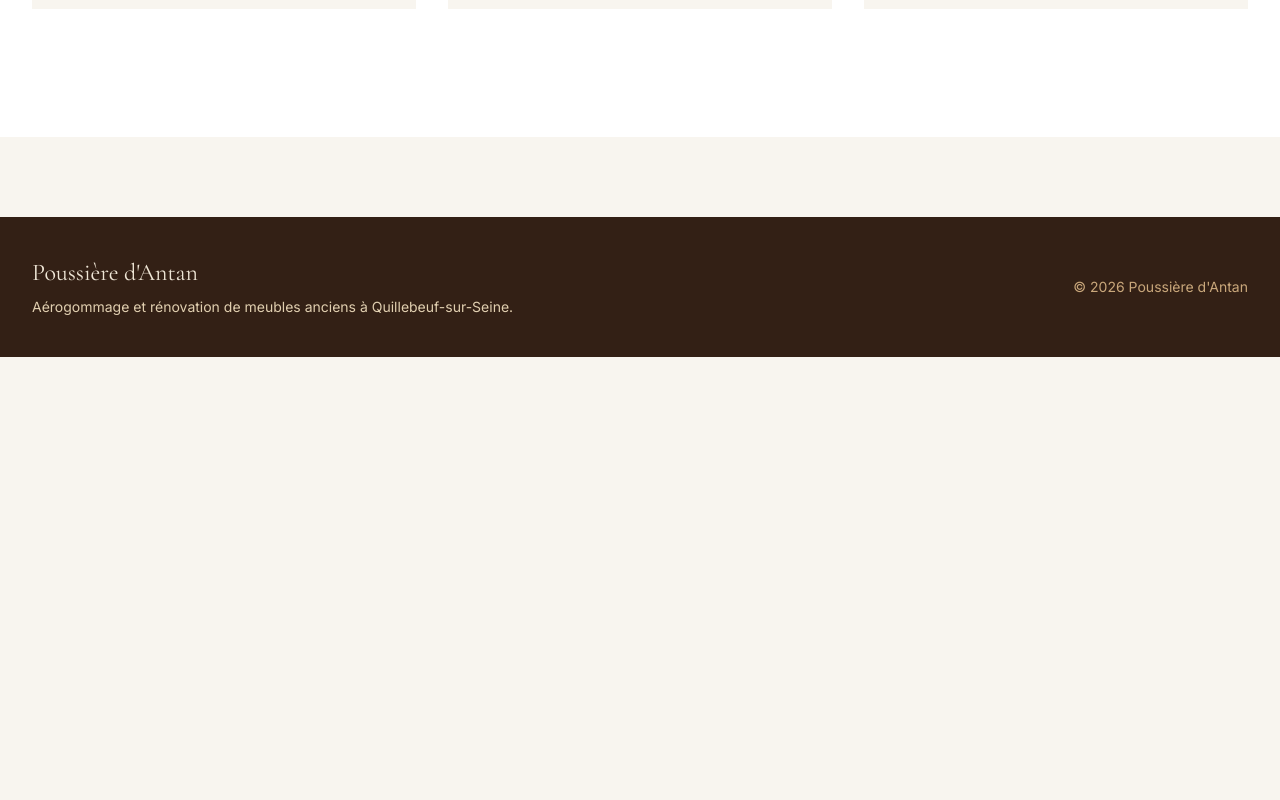
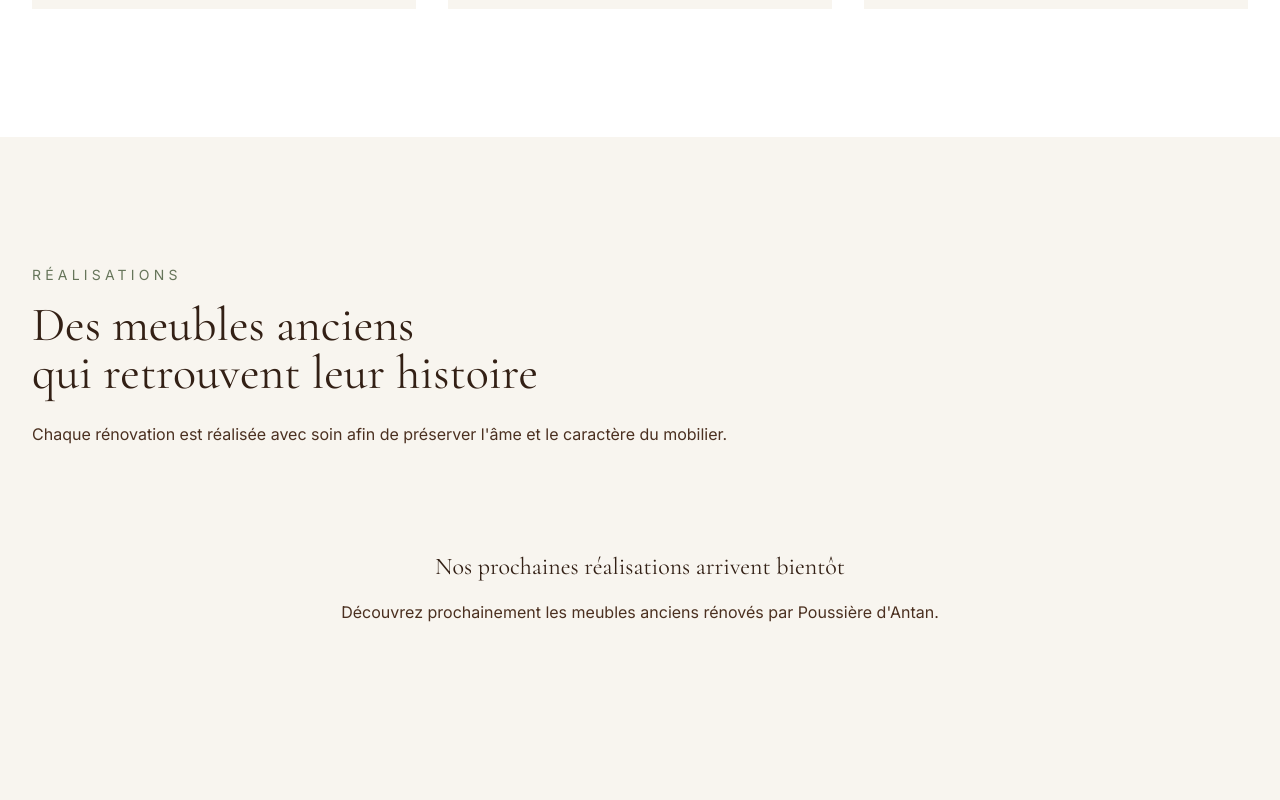
Before and after one commit to AndgelBrissaud/poussieredantan, a React (Vite) app: page / in a window 1280 px wide. Shown: the part 1500-2300 px from the top of the page. Before the commit the page ends 1857 px from the top, so only its background shows below. Built offline with nearby package versions, Linux system fonts and the light colour scheme.

Commit message:
feat: add realizations gallery section

```diff
--- a/src/App.tsx
+++ b/src/App.tsx
@@ -2,6 +2,7 @@ import Header from "./components/layout/Header";
 import Footer from "./components/layout/Footer";
 import Hero from "./components/sections/Hero";
 import Services from "./components/sections/Services";
+import Realisations from "./components/sections/Realisations";
 
 
 function App() {
@@ -12,6 +13,7 @@ function App() {
       <main className="flex-1">
         <Hero />
         <Services />
+        <Realisations />
       </main>
       <Footer />
     </div>
--- /dev/null
+++ b/src/components/sections/Realisations.tsx
@@ -0,0 +1,164 @@
+import Container from "../layout/Container";
+import { realisationsImages } from "../../utils/images";
+
+
+const realisations = realisationsImages.map(
+  (image, index) => ({
+    image,
+    title: `Réalisation ${index + 1}`,
+    description:
+      "Rénovation d'un meuble ancien par aérogommage.",
+  })
+);
+
+
+export default function Realisations() {
+
+  return (
+
+    <section
+      id="realisations"
+      className="
+        py-20
+        md:py-32
+      "
+    >
+      <Container>
+        <div
+          className="
+            max-w-3xl
+            mb-16
+          "
+        >
+          <p
+            className="
+              mb-4
+              uppercase
+              tracking-[0.3em]
+              text-sm
+              text-nature
+            "
+          >
+            Réalisations
+          </p>
+          <h2 className="title-section">
+            Des meubles anciens
+            <br />
+            qui retrouvent leur histoire
+          </h2>
+          <p className="text-content mt-6">
+            Chaque rénovation est réalisée avec soin afin
+            de préserver l'âme et le caractère du mobilier.
+          </p>
+        </div>
+        <div
+  className="
+    grid
+    gap-10
+    md:grid-cols-3
+  "
+>
+
+  {realisations.length > 0 ? (
+
+    realisations.map((item) => (
+
+      <article
+        key={item.image}
+        className="
+          overflow-hidden
+          rounded-soft
+          bg-white
+          shadow-antique
+        "
+      >
+
+        <img
+          src={item.image}
+          alt={item.title}
+          className="
+            h-72
+            w-full
+            object-cover
+          "
+        />
+
+
+        <div
+          className="
+            p-6
+          "
+        >
+
+          <h3
+            className="
+              font-display
+              text-2xl
+              text-antique-800
+            "
+          >
+            {item.title}
+          </h3>
+
+
+          <p
+            className="
+              text-content
+              mt-3
+            "
+          >
+            {item.description}
+          </p>
+
+
+        </div>
+
+      </article>
+
+    ))
+
+  ) : (
+
+    <div
+      className="
+        md:col-span-3
+        rounded-soft
+        bg-antique-50
+        p-10
+        text-center
+      "
+    >
+
+      <h3
+        className="
+          font-display
+          text-2xl
+          text-antique-800
+        "
+      >
+        Nos prochaines réalisations arrivent bientôt
+      </h3>
+
+
+      <p
+        className="
+          mt-4
+          text-content
+        "
+      >
+        Découvrez prochainement les meubles anciens
+        rénovés par Poussière d'Antan.
+      </p>
+
+
+    </div>
+
+  )}
+
+</div>
+      </Container>
+    </section>
+
+  );
+
+}
--- /dev/null
+++ b/src/utils/images.ts
@@ -0,0 +1,9 @@
+export const realisationsImages = Object.values(
+  import.meta.glob<string>(
+    "../assets/images/realisations/*.{jpg,jpeg,png,webp}",
+    {
+      eager: true,
+      import: "default",
+    }
+  )
+);
```
